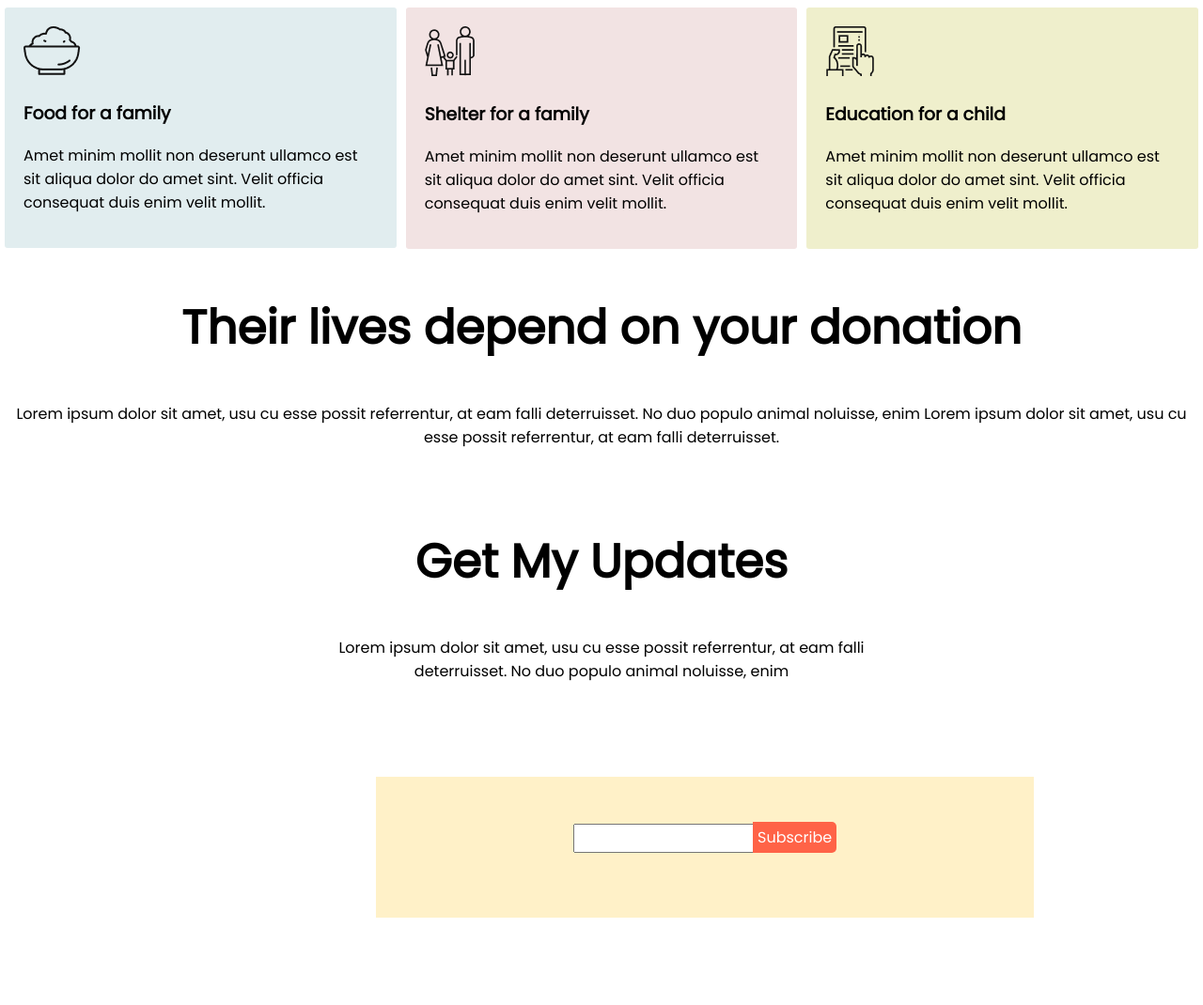
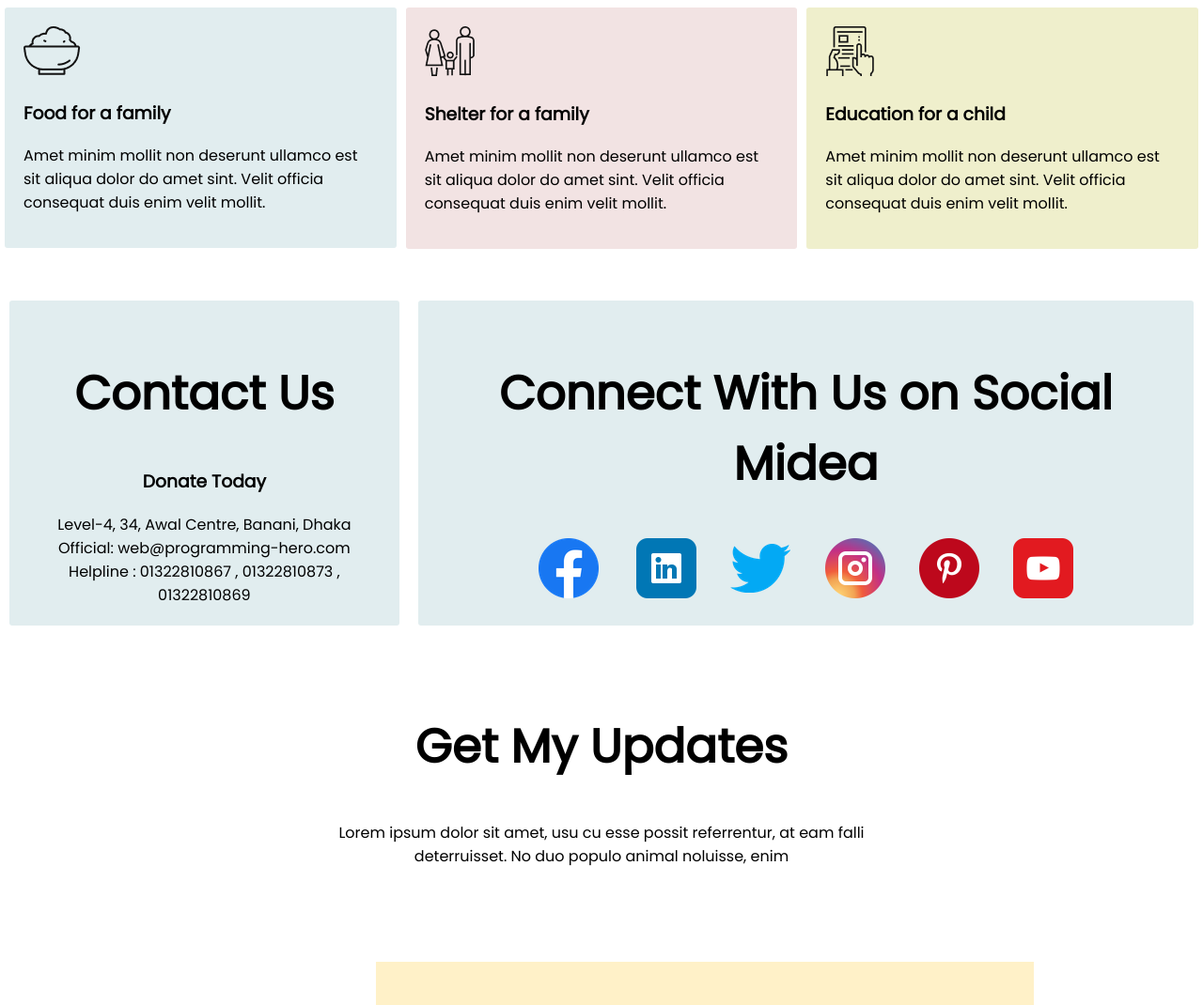
Before and after one commit to Muhammadabusaied/donate-today, a plain HTML site: page index.html in a window 1280 px wide. Shown: the part 1199-2269 px from the top of the page at 94% size. Drawn offline with Linux system fonts and the light colour scheme.

Commit message:
may be last before submit

```diff
--- a/index.html
+++ b/index.html
@@ -106,24 +106,24 @@
         </div>
     </div>
 
-    <div>
-        <div>
-            <h2>Their lives depend on
+    <div class="flex">
+        <div class="contact">
+            <h2>Contact Us</h2>
+            <h3>Donate Today</h3>
+            Level-4, 34, Awal Centre, Banani, Dhaka <br>
+            Official: web@programming-hero.com <br>
+            Helpline : 01322810867 , 01322810873 , 01322810869
+        </div>
+        <div class="contact">
+            <h2>Connect With Us on Social Midea </h2>
+            <img src="icons/fb.png" alt=""> &emsp;&emsp;
+            <img src="icons/linkedin.png" alt="">&emsp;&emsp;
+            <img src="icons/twitter.png" alt="">&emsp;&emsp;
+            <img src="icons/instagram.png" alt="">&emsp;&emsp;
+            <img src="icons/pinterest.png" alt="">&emsp;&emsp;
+            <img src="icons/movie.png" alt="">
 
-                your donation </h2>
-            <p>Lorem ipsum dolor sit amet, usu cu esse possit
 
-                referrentur, at eam falli deterruisset. No duo populo
-
-                animal noluisse, enim
-
-                Lorem ipsum dolor sit amet, usu cu esse possit
-
-                referrentur, at eam falli deterruisset. </p>
-        </div>
-
-        <div>
-            <img src="">
         </div>
     </div>
 
--- a/style.css
+++ b/style.css
@@ -81,6 +81,13 @@ h2 {
     border-radius: 3px;
 }
 
+.contact {
+    background-color: rgb(225, 237, 239);
+    padding: 20px;
+    margin: 50px 10px;
+    border-radius: 3px;
+}
+
 footer {
     color: tomato;
     background-color: black;
```
Also changed, not shown: icons/fb.png (added), icons/instagram.png (added), icons/linkedin.png (added), icons/movie.png (added), icons/pinterest.png (added), icons/twitter.png (added).
